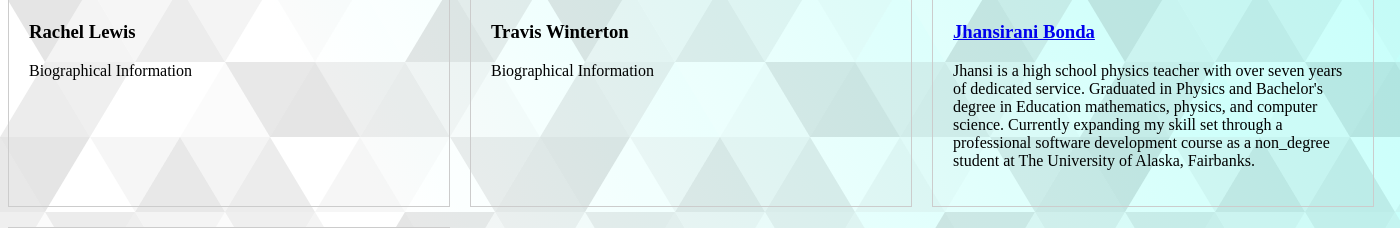
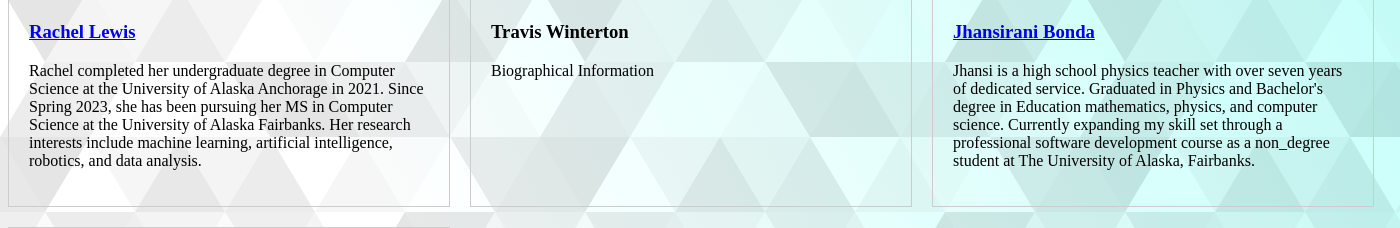
Before and after one commit to TAWinterton2/CS-F600-ML-GUI, a Flask app: page /about in a window 1400 px wide. Shown: the part 463-691 px from the top of the page. Run offline with Flask 3, Linux system fonts and the light colour scheme.

Commit message:
Updated about.html

```diff
--- a/website/templates/about.html
+++ b/website/templates/about.html
@@ -31,13 +31,16 @@
             }
         </style>
 
-        <div class="profile-grid">
-            <div class="profile-card">
-                <img src="https://www.uaf.edu/universityrelations/files/downloads/additional-artwork/nanook-bear/Nanook_Bear_647_left.png"
-                    alt="Profile Photo">
-                <h3>Rachel Lewis</h3>
-                <p>Biographical Information</p>
-            </div>
+            <div class="profile-grid">
+                <div class="profile-card">
+                    <img src="https://avatars.githubusercontent.com/u/51008087?s=400&u=e6109a323d953e8a984eeb21560f1969fbf0788b&v=4"
+                    alt="Profile Photo" class="profile-photo">
+                    <h3><a href="https://github.com/raelewis" target="_blank">Rachel Lewis</a></h3>
+                    <p>Rachel completed her undergraduate degree in Computer Science at the University of Alaska Anchorage in 2021.
+                        Since Spring 2023, she has been pursuing her MS in Computer Science at the University of
+                        Alaska Fairbanks. Her research interests include machine learning, artificial intelligence, robotics, and
+                        data analysis. </p>
+                </div>
 
             <div class="profile-card">
                 <img src="https://www.uaf.edu/universityrelations/files/downloads/additional-artwork/nanook-bear/Nanook_Bear_647_left.png"
```
